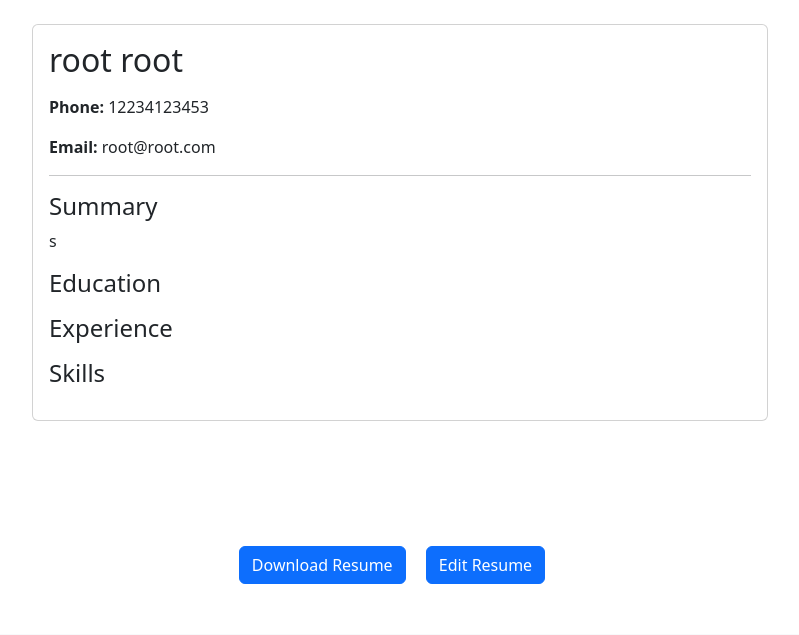
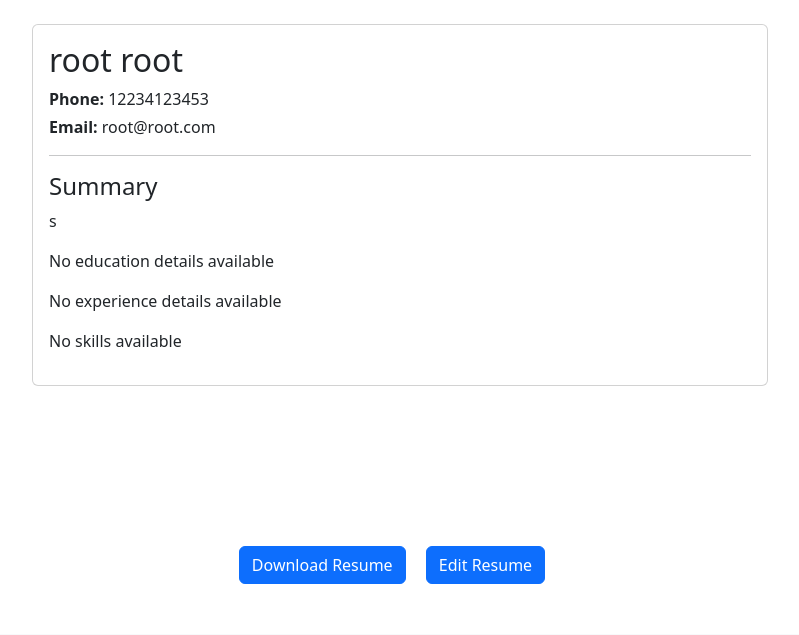
Before and after one commit to harshchauhdary/Job-Portal_SOEN6011_Summer2023, a Django app: template job_portal/templates/candidates/resumeDetailTemplate.html in a window 1280 px wide. Shown: the part 86-721 px from the top of the page, without its empty margins (240-1039 px from the left). Run offline with Django 4.2, Linux system fonts and the light colour scheme; the template is opened without the code that fills it: values that come from a table or form of the project are taken from there, others are empty; data comes from the database, SQL or seed files in the repository; both versions use the stored data as it was after the commit.

Commit message:
updated view resume template and added expericne description

```diff
--- a/job_portal/candidate/forms.py
+++ b/job_portal/candidate/forms.py
@@ -29,12 +29,13 @@ SkillFormSet = inlineformset_factory(Resume, Skill, form=SkillForm, extra=0)
 class ExperienceForm(forms.ModelForm):
     class Meta:
         model = Experience
-        fields = ["company_name", "position", "start_date", "end_date"]
+        fields = ["company_name", "position", "start_date", "end_date", 'description']
         widgets = {
             "company_name": forms.TextInput(attrs={'class': 'form-control'}),
             "position": forms.TextInput(attrs={'class': 'form-control'}),
             "start_date": forms.DateInput(attrs={'class': 'form-control', 'type': 'date'}),
             "end_date": forms.DateInput(attrs={'class': 'form-control', 'type': 'date'}),
+            'description': forms.Textarea(attrs={'class': 'form-control','rows': 3, 'placeholder': 'Bullet point 1\nBullet point 2\nBullet point 3'}),
         }
 
 ExperienceFormSet = inlineformset_factory(Resume, Experience, form=ExperienceForm, extra=0)
--- a/job_portal/candidate/models.py
+++ b/job_portal/candidate/models.py
@@ -22,6 +22,7 @@ class Experience(models.Model):
     position = models.CharField(max_length=100)
     start_date = models.DateField()
     end_date = models.DateField()
+    description = models.TextField()
 
 class Skill(models.Model):
     resume = models.ForeignKey(Resume, on_delete=models.CASCADE)
--- a/job_portal/templates/candidates/resumeDetailTemplate.html
+++ b/job_portal/templates/candidates/resumeDetailTemplate.html
@@ -1,25 +1,81 @@
 {% extends "shared/base.html" %}
 
 {% block content %}
+
 <div class="container mt-4">
   <div class="row">
     <div class="col-md-8 offset-md-2">
       <div class="card">
         <div class="card-body">
           <h2 class="card-title">{{ candidate.firstName }} {{ candidate.lastName }}</h2>
-          <p class="card-text"><strong>{{ candidate.role }}</strong></p>
-          <p class="card-text"><strong>Phone:</strong> {{ candidate.phone }}</p>
-          <p class="card-text"><strong>Email:</strong> {{ candidate.user.email }}</p>
+          <p class="card-text mb-1"><strong>Phone:</strong> {{ candidate.phone }}</p>
+          <p class="card-text mb-3"><strong>Email:</strong> {{ candidate.user.email }}</p>
+
           {% if candidate.resume %}
             <hr>
             <h4>Summary</h4>
             <p>{{ candidate.resume.summary }}</p>
-            <h4>Education</h4>
-            <p>{{ candidate.resume.education }}</p>
-            <h4>Experience</h4>
-            <p>{{ candidate.resume.experience }}</p>
-            <h4>Skills</h4>
-            <p>{{ candidate.resume.skills }}</p>
+
+            {% if candidate.resume.educations.all %}
+              <hr>
+              <h4>Education</h4>
+              {% for education in candidate.resume.educations.all %}
+                <div class="row mb-3">
+                  <div class="col-md-9">
+                    <strong>{{ education.school_name }}</strong><br>
+                    <em>{{ education.degree }}</em>
+                  </div>
+                  <div class="col-md-3 text-md-end">
+                    <span class="text-muted">
+                      {{ education.start_date|date:"F Y" }} - {{ education.end_date|date:"F Y" }}
+                    </span>
+                  </div>
+                </div>
+
+              {% endfor %}
+
+            {% else %}
+              <p>No education details available</p>
+            {% endif %}
+
+            {% if candidate.resume.experiences.all %}
+              <hr>
+              <h4>Experience</h4>
+              {% for experience in candidate.resume.experiences.all %}
+              <div class="row mb-3">
+                <div class="col-md-9">
+                  <strong>{{ experience.position }}</strong><br>
+                  <em>{{ experience.company_name }}</em>
+                </div>
+                <div class="col-md-3 text-md-end">
+                  <span class="text-muted">
+                    {{ experience.start_date|date:"F Y" }} - {{ experience.end_date|date:"F Y" }}
+                  </span>
+                </div>
+              </div>
+              <ul class="mt-0">
+                {% for line in experience.description.splitlines %}
+                  <li>{{ line }}</li>
+                {% endfor %}
+              </ul>
+            {% endfor %}
+
+            {% else %}
+              <p>No experience details available</p>
+            {% endif %}
+
+            {% if candidate.resume.skill_set.all %}
+              <hr>
+              <h4>Skills</h4>
+              <ul>
+                {% for skill in candidate.resume.skill_set.all %}
+                  <li>{{ skill.name }}</li>
+                {% endfor %}
+              </ul>
+            {% else %}
+              <p>No skills available</p>
+            {% endif %}
+
           {% else %}
             <p>No resume available</p>
           {% endif %}
@@ -30,10 +86,11 @@
 </div>
 <div class="mt-3 text-center">
   {% if candidate.resume.file %}
-    <a href="downloadResume" target="_blank" class="btn btn-primary">Download Resume</a>
+  <a href="downloadResume" target="_blank" class="btn btn-primary">Download Resume</a>
   {% else %}
     <button class="btn btn-primary" disabled>Download Resume</button>
   {% endif %}
   <a href="updateResume" class="btn btn-primary mx-3">Edit Resume</a>
 </div>
+
 {% endblock %}
```
Also changed, not shown: job_portal/templates/candidates/updateResumeTemplate.html (+10 -0 lines), job_portal/candidate/migrations/0010_experience_description.py (added), job_portal/db.sqlite3, job_portal/files/11.png (added), 1 other file.
